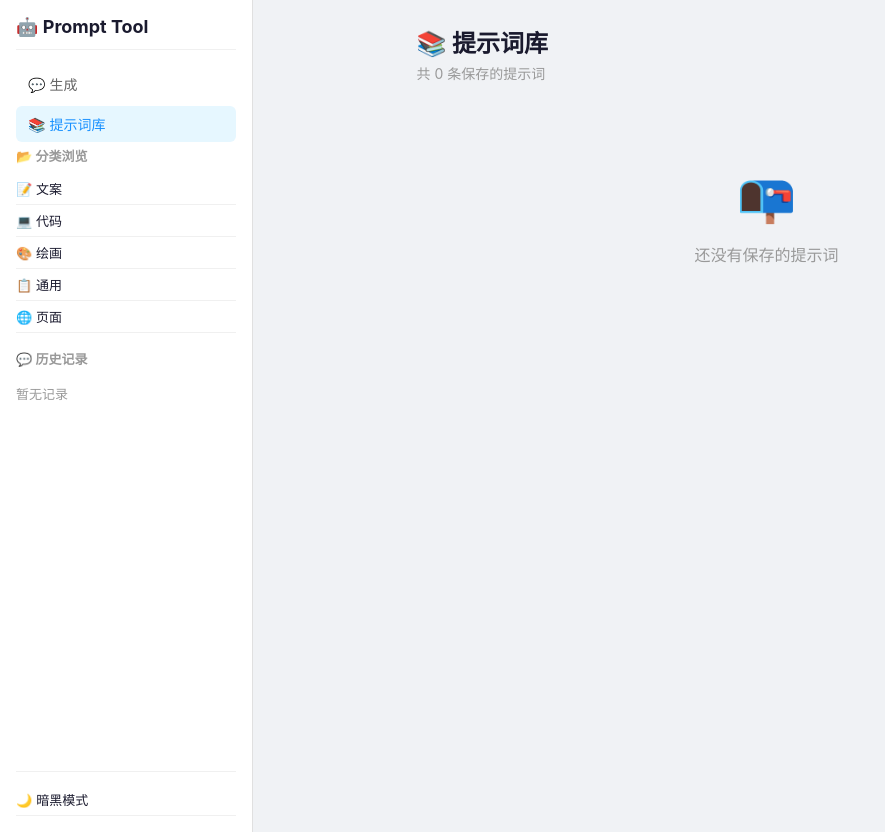
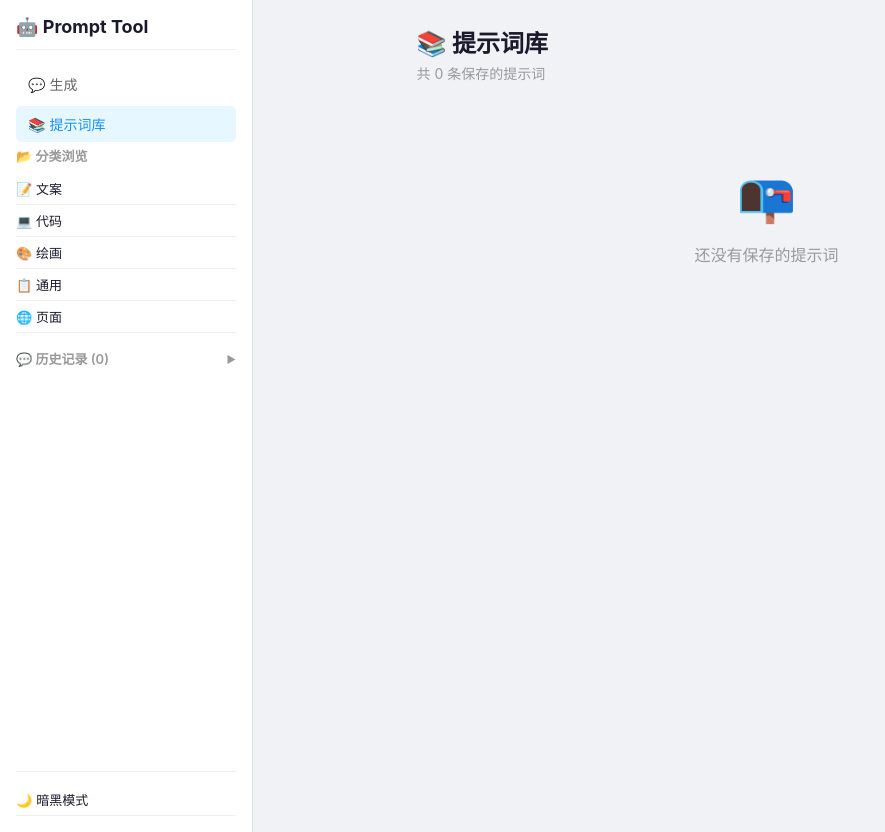
Before and after one commit to makkapakka55555/prompt-tool, a Nuxt app: page /library in a window 1280 px wide. Shown: the whole page, without its empty margins (0-885 px from the left). Built offline with nearby package versions, Linux system fonts and the light colour scheme.

Commit message:
优化历史记录和测试

```diff
--- a/app/app.vue
+++ b/app/app.vue
@@ -25,7 +25,11 @@
 
       <!-- 历史记录 -->
       <div class="sidebar-section">
-        <div class="sidebar-section-title">💬 历史记录</div>
+        <div class="sidebar-section-title sidebar-section-click" @click="historyOpen = !historyOpen">
+          <span>💬 历史记录 ({{ history.length }})</span>
+          <span class="sidebar-arrow">{{ historyOpen ? '▼' : '▶' }}</span>
+        </div>
+        <template v-if="historyOpen">
           <div v-if="history.length === 0" class="sidebar-empty">暂无记录</div>
           <div
             v-for="(msg, i) in displayHistory"
@@ -37,9 +41,7 @@
             <span class="sidebar-item-text">{{ msg.content.slice(0, 20) }}{{ msg.content.length > 20 ? '...' : '' }}</span>
             <span v-if="msg.role === 'user'" class="sidebar-item-del" @click.stop="deleteHistoryItem(msg)">×</span>
           </div>
-        <button class="sidebar-more-btn" @click="showAllHistory = !showAllHistory" v-if="history.length>10">
-          {{ showAllHistory ? '收起' : '显示所有' }}
-        </button>
+        </template>
       </div>
       <!-- 暗黑模式切换 -->
       <div class="sidebar-section sidebar-bottom">
@@ -71,6 +73,7 @@ import { useRestoreData } from '@/composables/useRestoreData'
 const { history } = useHistory()
 const { setRestoreData, triggerReset } = useRestoreData()
 const darkMode = ref(false)
+const historyOpen = ref(false)
 
 onMounted(() => {
   const saved = localStorage.getItem('dark-mode')
@@ -87,15 +90,7 @@ function toggleDark() {
 }
 
 const router = useRouter()
-//历史记录
-const showAllHistory = ref(false)
-const displayHistory = computed(()=>{
-  if(showAllHistory.value){
-    return history.value
-  }else{
-    return history.value.slice(-10)
-  }
-})
+const displayHistory = computed(() => history.value.slice(-20))
 
 function deleteHistoryItem(msg) {
   const idx = history.value.indexOf(msg)
@@ -204,6 +199,21 @@ body {
   padding: var(--space-sm) 0;
 }
 
+.sidebar-section-click {
+  display: flex;
+  justify-content: space-between;
+  align-items: center;
+  cursor: pointer;
+  user-select: none;
+}
+.sidebar-section-click:hover {
+  color: var(--color-primary);
+}
+.sidebar-arrow {
+  font-size: 10px;
+  color: var(--color-text-tertiary);
+}
+
 .sidebar-item {
   display: flex;
   align-items: center;
--- a/app/pages/index.vue
+++ b/app/pages/index.vue
@@ -156,6 +156,7 @@ if (lastPageData) {
 }
 
 watch(category, (val) => {
+  testResult.value = ''
   if (val !== 'page') {
     pageTree.value = null
     localStorage.removeItem('last-page-data')
@@ -169,10 +170,12 @@ watch(resetCounter, () => {
   error.value = ''
   pageTree.value = null
   viewOnly.value = false
+  testResult.value = ''
 })
 
 watch(pendingRestore, (data) => {
   if (!data) return
+  testResult.value = ''
   message.value = data.user
   result.value = data.assistant
   editPrompt.value = data.assistant
@@ -220,6 +223,7 @@ async function send() {
   error.value = ''
   result.value = ''
   editPrompt.value = ''
+  testResult.value = ''
   pageTree.value = null
   const currentCategory = category.value
 
```
Also changed, not shown: 1 other file (tests, documents, lock files or other folders). Lines whose indentation alone changed are shown as unchanged.
